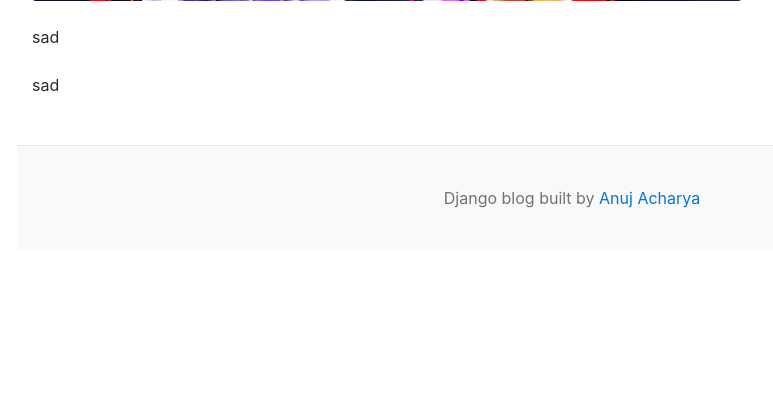
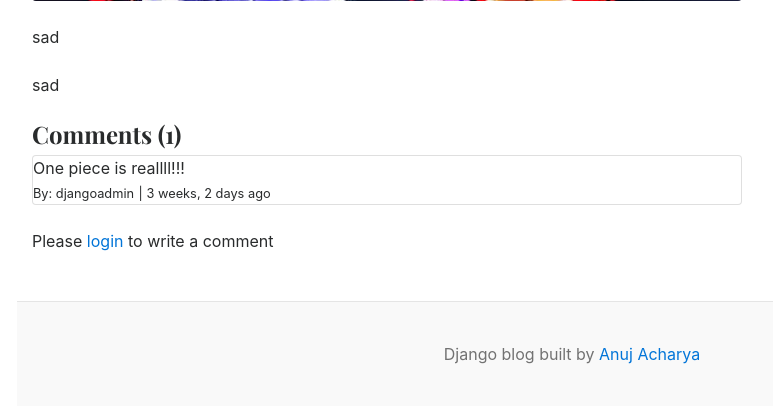
Before and after one commit to AnujAcharya2338/Django_blog, a Django app: a page that uses templates/blogs.html in a window 1280 px wide. Shown: the part 725-1131 px from the top of the page, without its empty margins (68-841 px from the left). Before the commit the page ends 933 px from the top, so only its background shows below. Run offline with Django 5.2, Linux system fonts and the light colour scheme; data comes from the database, SQL or seed files in the repository; both versions use the stored data as it was after the commit.

Commit message:
Dynamic news website created sucessfully

```diff
--- a/blogs/admin.py
+++ b/blogs/admin.py
@@ -1,6 +1,6 @@
 from django.contrib import admin
 
-from blogs.models import Blog, Category
+from blogs.models import Blog, Category, Comment
 
 # Register your models here.
 
@@ -14,3 +14,4 @@ class BlogAdmin(admin.ModelAdmin):
 
 admin.site.register(Category)
 admin.site.register(Blog, BlogAdmin)
+admin.site.register(Comment)
--- a/blogs/models.py
+++ b/blogs/models.py
@@ -34,3 +34,14 @@ class Blog(models.Model):
 
      def __str__(self):
          return self.title
+
+
+class Comment(models.Model):
+    user = models.ForeignKey(User, on_delete=models.CASCADE)
+    blog = models.ForeignKey(Blog, on_delete=models.CASCADE)
+    comment = models.TextField(max_length=250)
+    created_at = models.DateTimeField(auto_now_add=True)
+    updated_at = models.DateTimeField(auto_now=True)
+
+    def __str__(self):
+        return self.comment
--- a/blogs/views.py
+++ b/blogs/views.py
@@ -1,7 +1,7 @@
-from django.http import HttpResponse
+from django.http import HttpResponse, HttpResponseRedirect
 from django.shortcuts import redirect, render
 
-from blogs.models import Blog, Category
+from blogs.models import Blog, Category, Comment
 from django.db.models import Q
 
 # Create your views here.
@@ -30,8 +30,20 @@ def post_by_category(request, category_id):
 
 def blogs(request, slug):
      single_blog = get_object_or_404(Blog, slug=slug, status = 'Published')
+     if request.method == 'POST':
+         comment = Comment()
+         comment.user = request.user
+         comment.blog = single_blog
+         comment.comment = request.POST['comment']
+         comment.save()
+         return HttpResponseRedirect(request.path_info)
+
+     comments = Comment.objects.filter(blog= single_blog)
+     comment_count = comments.count()
      context = {
          'single_blog':single_blog,
+         'comments':comments,
+         'comment_count':comment_count,
      }
      return render(request, 'blogs.html', context)
 
--- a/templates/blogs.html
+++ b/templates/blogs.html
@@ -22,6 +22,37 @@
                 <section class="mb-5">
                     <p class="fs-5 mb-4">{{single_blog.short_description}}</p>
                     <p class="fs-5 mb-4">{{single_blog.blog_body}}</p>
+
+                    <h4>Comments ({{comment_count}})</h4>
+                    {% if comments %}
+                        {% for comment in comments %}
+                            <div class="card mt-1">
+                                <div class="card-body">
+                                    <p class = "card-text mb-0">{{comment}}</p>
+                                    <span>
+                                        <small>By: {{comment.user}}</small>
+                                        <small>| {{comment.created_at | timesince}} ago</small>
+                                    </span>
+                                </div>
+                            </div>
+                        {% endfor %}
+                    {% else %}
+                    No comments yet
+                    {% endif %}
+<br>
+<div class="form-group">
+    {% if user.is_authenticated %}
+    <form action="" method="POST" >
+        {% csrf_token %}
+        <div class="form-group">
+            <textarea name="comment" class="form-control" placeholder="Write your comment"></textarea>
+            <input type="submit" value="submit" class="bth btn-primary mt-2">
+        </div>
+    </form>
+    {% else %}
+    <p>Please <span><a href="{% url 'login'%}">login</a></span> to write a comment</p>
+    {% endif %}
+</div>
                     </section>
             </article>
         </div>
```
Also changed, not shown: blogs/migrations/0005_alter_blog_blog_body_comment.py (added), db.sqlite3.
